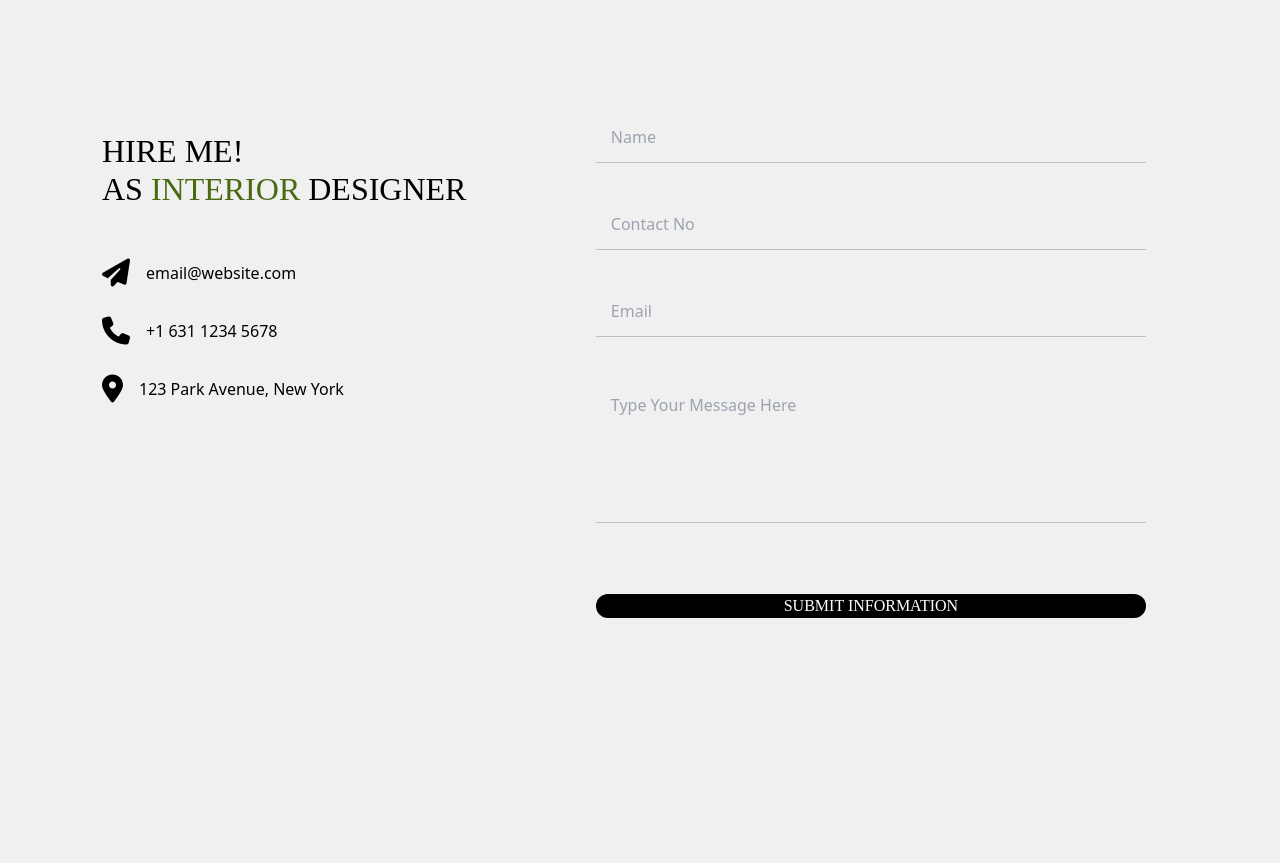
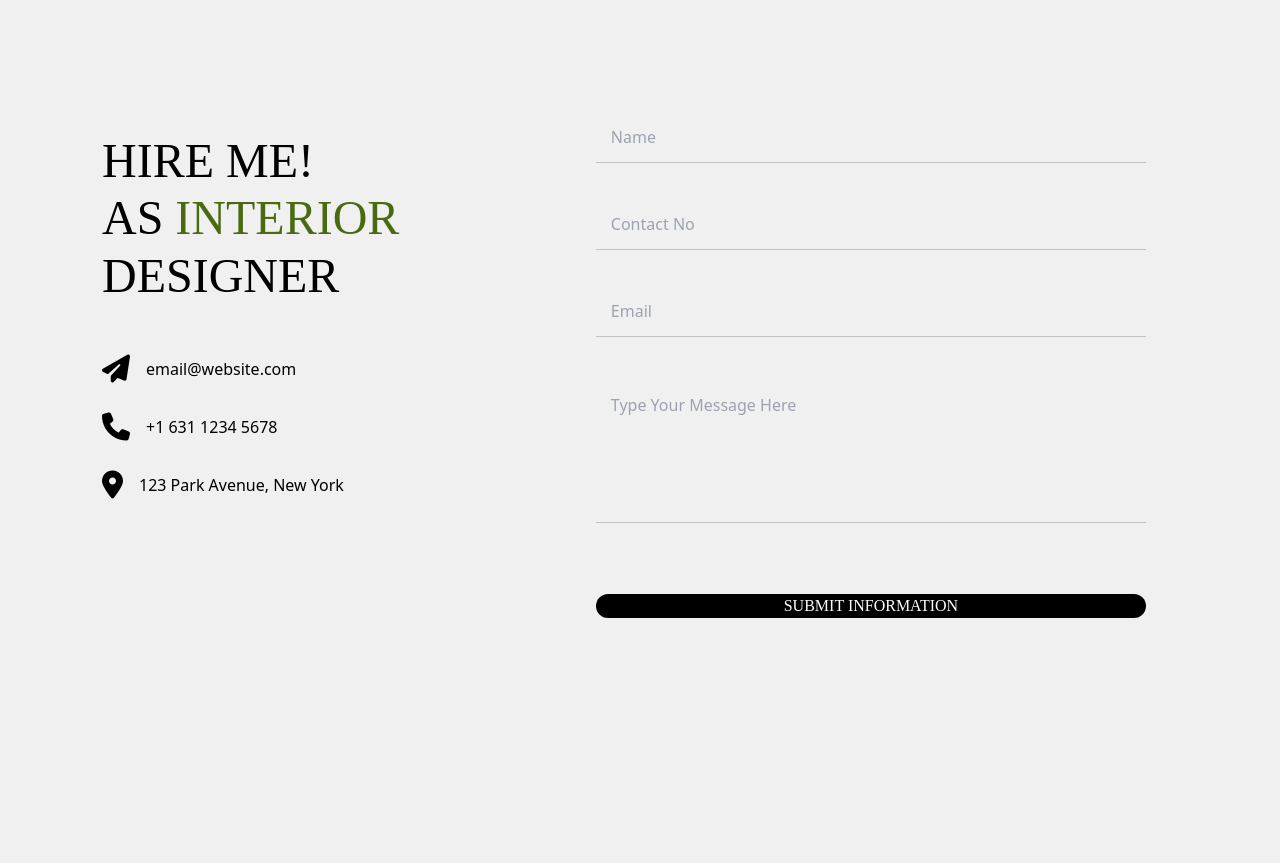
Before and after one commit to HarshNariya1/interior, a website: page index.html in a window 1280 px wide. Shown: the part 4700-5563 px from the top of the page. Drawn offline with nearby package versions, Linux system fonts and the light colour scheme.

Commit message:
Update index.html

```diff
--- a/index.html
+++ b/index.html
@@ -402,7 +402,7 @@
                 <div class="w-[475px] px-4 ">
                     <div class="conta_title  mt-[20px] mb-[50px]">
                         <h2
-                            class=" lg:text-[32px] text-[48px] font-[Oswald] font-medium leading-[1.2] mb-2 uppercase text-center lg:text-left">
+                            class="text-[48px] font-[Oswald] font-medium leading-[1.2] mb-2 uppercase text-center lg:text-left">
                             hire me!<br>as
                             <span class="text-[#4a6a12]">interior </span>designer
                         </h2>
```
